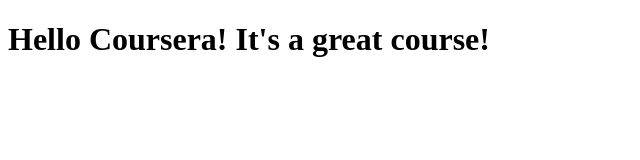
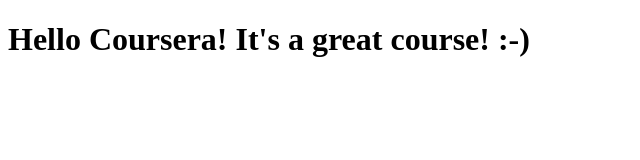
Before and after one commit to elisklein18/coursera-test, a plain HTML site: page site/index.html in a window 1280 px wide. Shown: the full height of the page, 0-640 px from the left. Drawn offline with Linux system fonts and the light colour scheme.

Commit message:
Small addition to our page content.

```diff
--- a/site/index.html
+++ b/site/index.html
@@ -6,6 +6,6 @@
 	<title>Hello Coursera!</title>
 </head>
 <body>
-<h1>Hello Coursera! It's a great course!</h1>
+<h1>Hello Coursera! It's a great course! :-)</h1>
 </body>
 </html>
```
